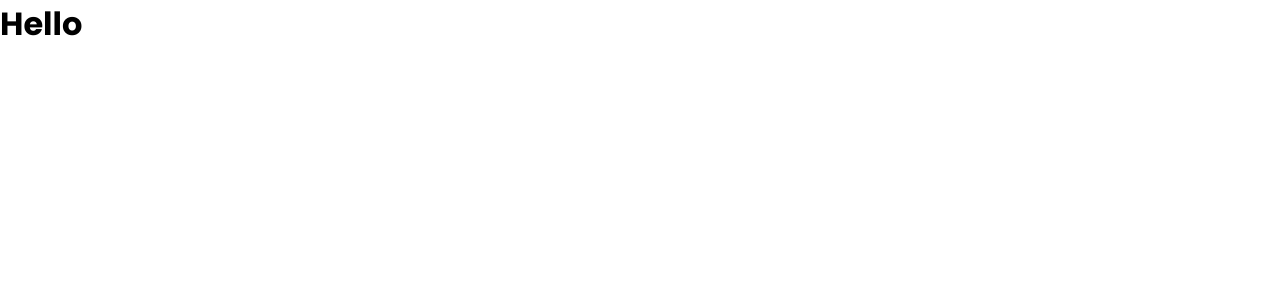
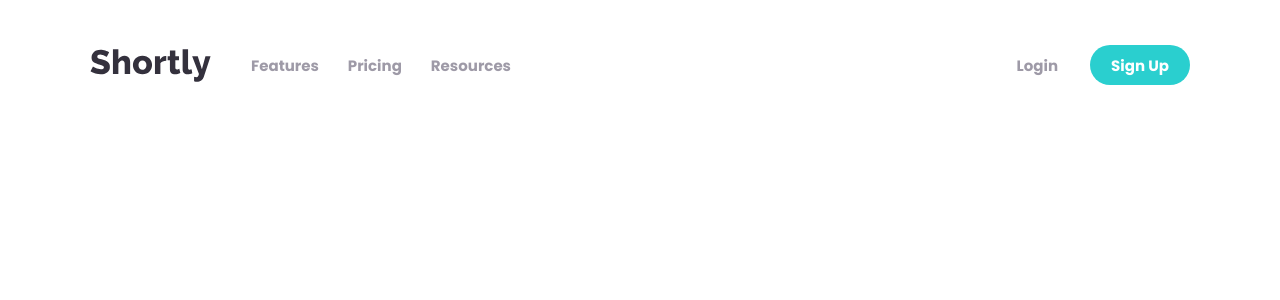
Before and after one commit to IbnDaanis/shortly, a React (Create React App) app: page / in a window 1280 px wide. Shown: the top 300 px of the page. Built offline with nearby package versions, Linux system fonts and the light colour scheme.

Commit message:
Created and styled header

```diff
--- a/src/App.jsx
+++ b/src/App.jsx
@@ -1,10 +1,11 @@
+import { Header } from './components'
 import GlobalStyle from './styles/globalStyle'
 
 const App = () => {
   return (
     <div>
       <GlobalStyle />
-      <h1>Hello</h1>
+      <Header />
     </div>
   )
 }
--- /dev/null
+++ b/src/components/Header/Header.jsx
@@ -0,0 +1,37 @@
+import React from 'react'
+import {
+  HeaderContainer,
+  Container,
+  LoginSignUp,
+  Logo,
+  NavLinks,
+} from './HeaderStyles'
+
+const Header = () => {
+  return (
+    <HeaderContainer>
+      <nav>
+        <Container>
+          <Logo src='./images/logo.svg' />
+          <NavLinks>
+            <li>
+              <a href='#'>Features</a>
+            </li>
+            <li>
+              <a href='#'>Pricing</a>
+            </li>
+            <li>
+              <a href='#'>Resources</a>
+            </li>
+          </NavLinks>
+          <LoginSignUp>
+            <a href='#'>Login</a>
+            <button>Sign Up</button>
+          </LoginSignUp>
+        </Container>
+      </nav>
+    </HeaderContainer>
+  )
+}
+
+export default Header
--- /dev/null
+++ b/src/components/Header/HeaderStyles.jsx
@@ -0,0 +1,68 @@
+import styled from 'styled-components/macro'
+import { neutral, primary } from '../../styles/styleVariables'
+
+export const HeaderContainer = styled.header`
+  position: fixed;
+  top: 0;
+  left: 0;
+  width: 100%;
+`
+
+export const Container = styled.div`
+  margin: 0 auto;
+  width: 1100px;
+  height: 130px;
+  display: flex;
+  align-items: center;
+  font-size: 15px;
+`
+
+export const Logo = styled.img`
+  margin-right: 2.5rem;
+  color: ${primary.darkViolet};
+`
+
+export const NavLinks = styled.ul`
+  display: flex;
+  justify-content: space-between;
+  align-items: center;
+  list-style: none;
+  width: 260px;
+  li {
+    font-weight: 700;
+    color: ${neutral.grayishViolet};
+    cursor: pointer;
+    transition: color 0.2s ease-in-out;
+    &:hover {
+      color: ${neutral.veryDarkBlue};
+    }
+  }
+`
+export const LoginSignUp = styled.div`
+  margin-left: auto;
+  display: flex;
+  align-items: center;
+  a {
+    font-weight: 700;
+    color: ${neutral.grayishViolet};
+    margin-right: 2rem;
+    cursor: pointer;
+    transition: color 0.2s ease-in-out;
+
+    &:hover {
+      color: ${neutral.veryDarkBlue};
+    }
+  }
+  button {
+    background: ${primary.cyan};
+    color: white;
+    display: block;
+    height: 40px;
+    width: 100px;
+    font-size: 15px;
+    font-weight: 700;
+    border: 0;
+    border-radius: 1000px;
+    cursor: pointer;
+  }
+`
--- /dev/null
+++ b/src/components/index.js
@@ -0,0 +1 @@
+export { default as Header } from './Header/Header'
--- a/src/styles/globalStyle.jsx
+++ b/src/styles/globalStyle.jsx
@@ -39,6 +39,11 @@ input {
 button {
   outline: 0;
   cursor: pointer;
+  transition: opacity 0.2s ease-in-out;
+
+  &:hover{
+    opacity: 0.7
+  }
 }
 
 .hide {
--- a/src/styles/styleVariables.jsx
+++ b/src/styles/styleVariables.jsx
@@ -4,12 +4,12 @@ export const primary = {
 }
 
 export const secondary = {
-  red: 'rgb(244, 98, 98)',
+  red: '#f46262',
 }
 
 export const neutral = {
-  gray: 'hsl(0, 0%, 75%)',
-  grayishViolet: 'hsl(257, 7%, 63%)',
-  veryDarkBlue: 'hsl(255, 11%, 22%)',
-  veryDarkViolet: 'hsl(260, 8%, 14%)',
+  gray: '#bfbfbf',
+  grayishViolet: '#9e9aa7',
+  veryDarkBlue: '#35323e',
+  veryDarkViolet: '#232127',
 }
```
